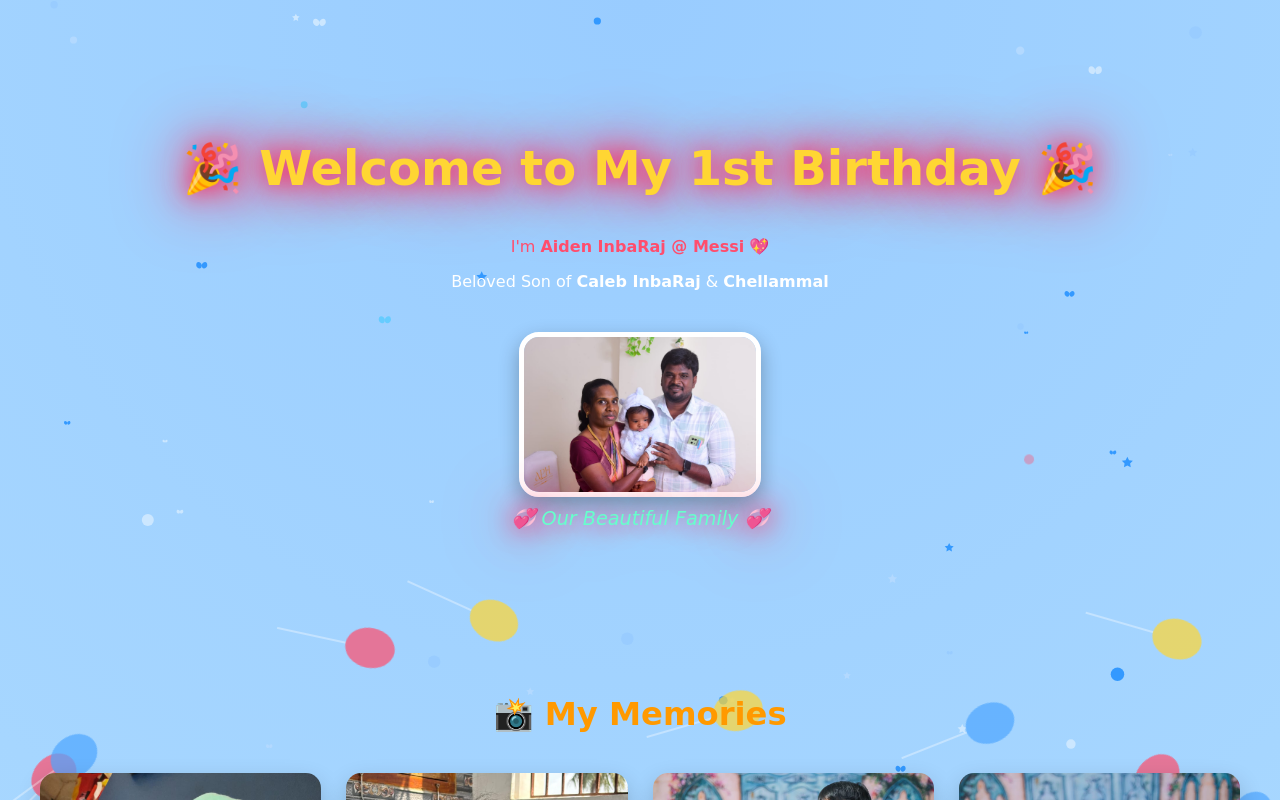
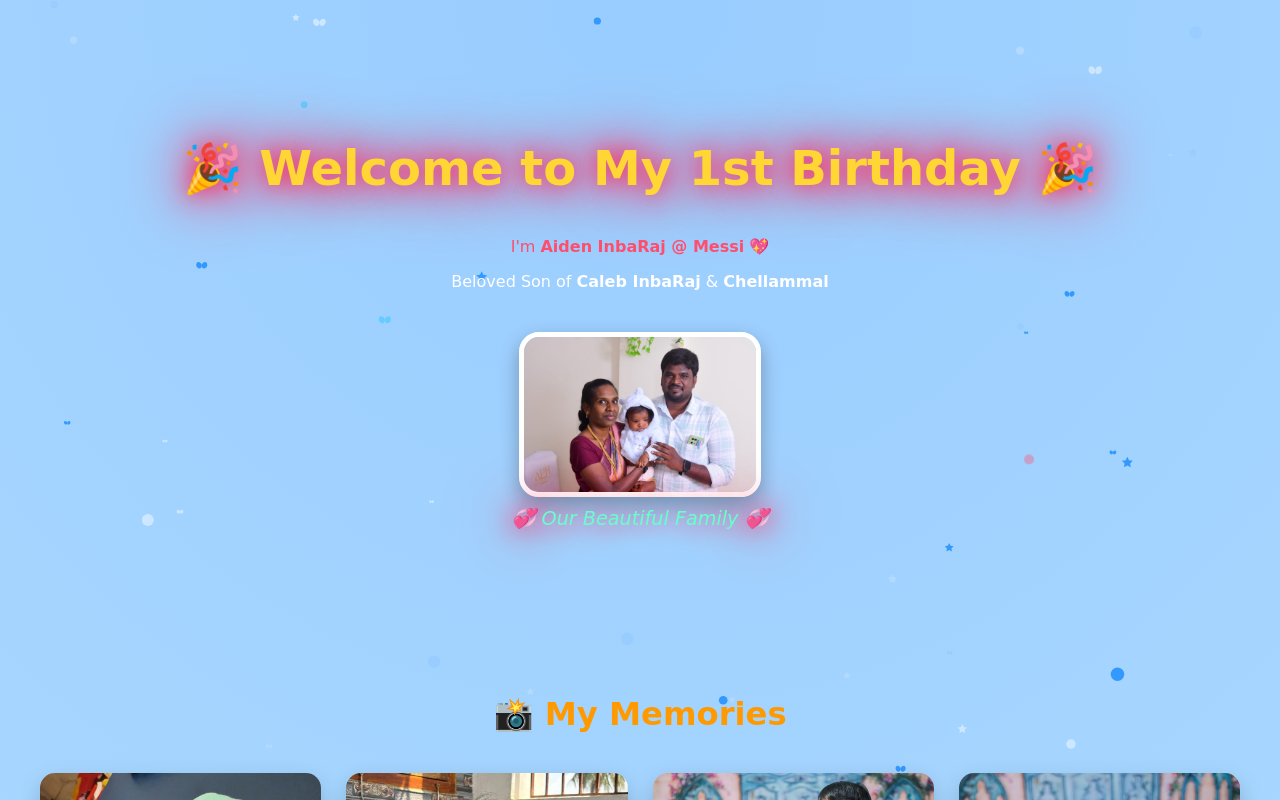
Before and after one commit to Saran1527/First-Brithday, a React (Create React App) app: page / in a window 1280 px wide. Shown: the top 800 px of the page. Built offline with nearby package versions, Linux system fonts and the light colour scheme.

Commit message:
Update App.js

```diff
--- a/src/App.js
+++ b/src/App.js
@@ -132,19 +132,7 @@ function App() {
   return (
     <div className="app">
       <canvas ref={canvasRef} className="background-canvas"></canvas>
-      <div className="floating-balloons">
-        {[...Array(12)].map((_, i) => (
-          <div
-            key={i}
-            className="floating-balloon"
-            style={{
-              "--i": i,
-              "--x": Math.random() * 100,
-              "--delay": Math.random() * 5,
-            }}
-          ></div>
-        ))}
-      </div>
+
       <div className="confetti-container"></div>
 
       {/* 🎉 Welcome Section */}
```
